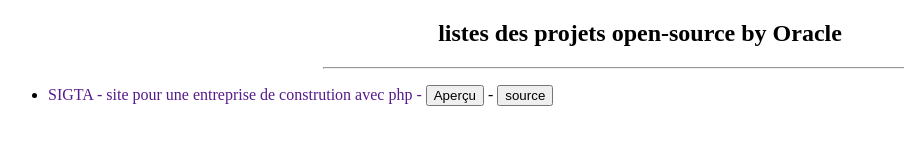
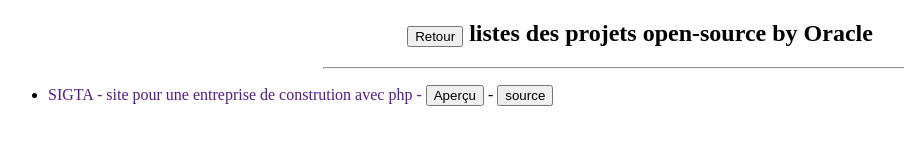
Before and after one commit to oraclerevolution/Porfolio, a plain HTML site: page projets.html in a window 1280 px wide. Shown: the whole page, without its empty margins (0-904 px from the left). Drawn offline with Linux system fonts and the light colour scheme.

Commit message:
Update projets.html

```diff
--- a/projets.html
+++ b/projets.html
@@ -8,7 +8,7 @@
 </head>
 <body>
     <section class="liste">
-        <h2 style="text-align: center">listes des projets open-source by Oracle</h2>
+        <h2 style="text-align: center"> <a href="./index.html" style="text-decoration:none"><button>Retour</button></a> listes des projets open-source by Oracle</h2>
         <hr style="width: 50%">
         <ul>
             <a href="" style="text-decoration:none">
```
